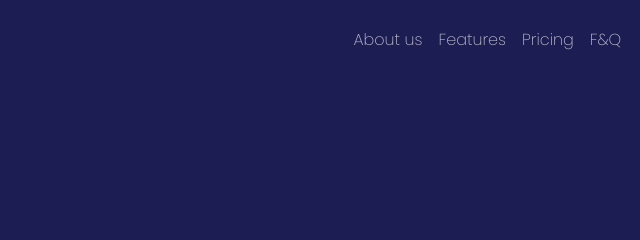
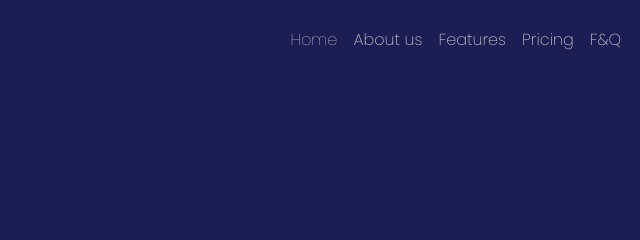
Before and after one commit to sarina97/webflow, a website built with Vite: page index.html in a window 1280 px wide. Shown: the top 240 px of the page, 275-915 px from the left. Built offline with nearby package versions, Linux system fonts and the light colour scheme; files whose address does not match are found by name.

Commit message:
Update index.html

```diff
--- a/index.html
+++ b/index.html
@@ -44,7 +44,7 @@
                 class="md:flex flex-col gap-4 items-center py-4 md:flex-row transition-all duration-150 hidden"
               >
                 <a
-                  class="font-[100] transition-all duration-150 hover:scale-110 opacity-100 text-[.8rem] lg:text-[1rem] p-2 text-center md:p-0 flex items-center justify-end gap-2 text-tint_blue"
+                  class="font-[100] transition-all duration-150 hover:scale-110 opacity-100 text-[.8rem] text-white lg:text-[1rem] p-2 text-center md:p-0 flex items-center justify-end gap-2 text-tint_blue"
                   href="/webflow/index.html"
                   >Home
                   <img
```
